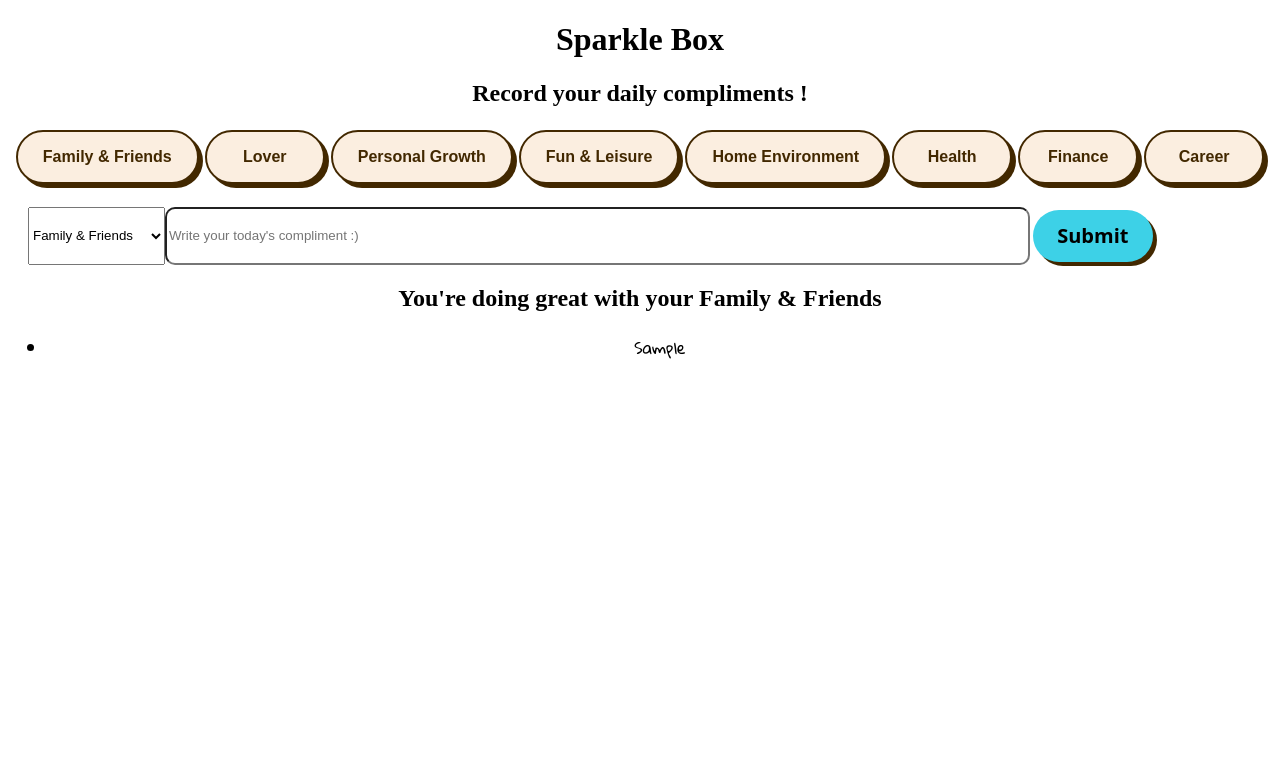
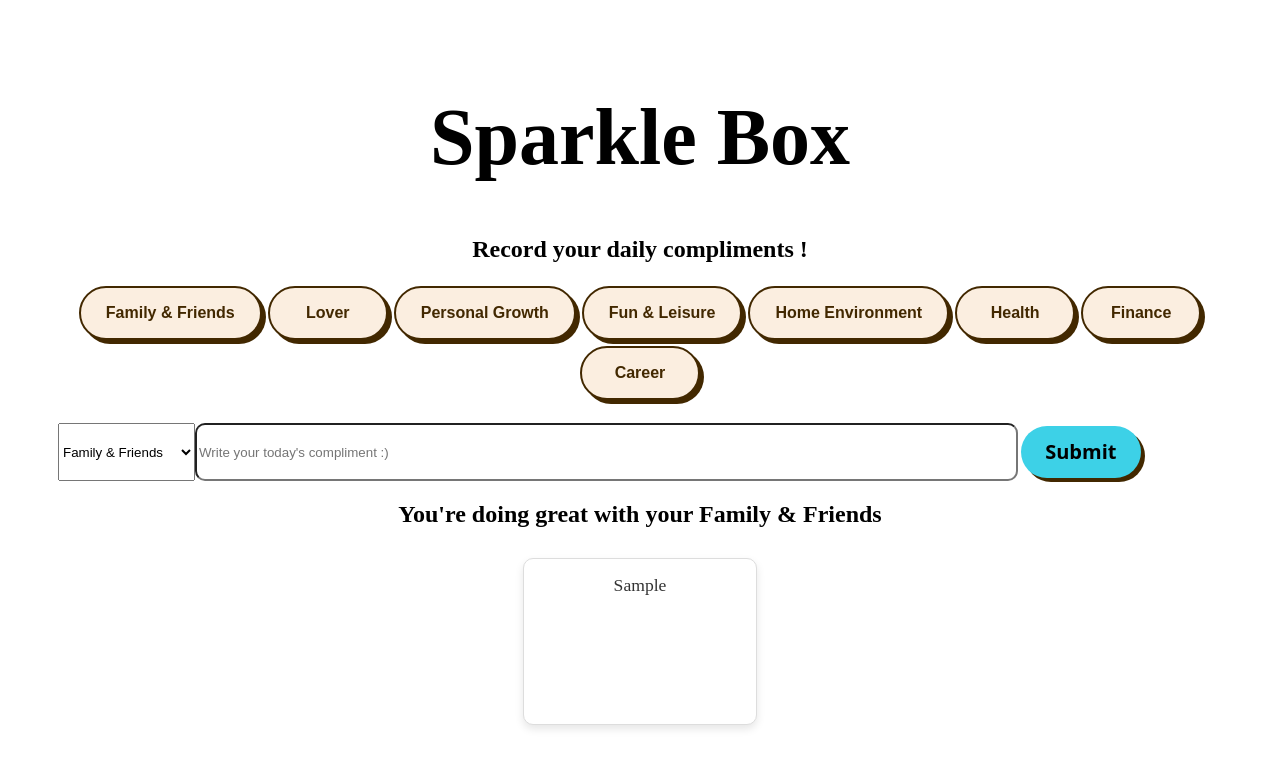
Before and after one commit to Jean-yun/SparkleBox_js, a React (Create React App) app: page / in a window 1280 px wide. Both pictures are taken after typing "Sample" into the empty fields and a click on the button "Submit". Shown: the top 768 px of the page. Built offline with nearby package versions, Linux system fonts and the light colour scheme; a web font is replaced by a local one.

Commit message:
aligned data into card types instead of list

```diff
--- a/src/App.js
+++ b/src/App.js
@@ -92,14 +92,13 @@ function App() {
       {/* Display the compliments for the selected sector*/}
       <div>
         <h2 className={styles.generalText}>You're doing great with your {displayedSector} </h2>
-        <ul>
-
+        <div className={styles.cardContainer}>
           {/* filter compliments only of selected sector */}
           {words
             .filter(word => word.sector === displayedSector)
-            .map((word, index) => (<li key={index}> {word.text} </li>))
+            .map((word, index) => (<div key={index} className={styles.card}> {word.text} </div>))
           }
-        </ul>
+        </div>
       </div>
 
     </div>
--- a/src/App.module.css
+++ b/src/App.module.css
@@ -2,12 +2,15 @@
 
 .app {
 text-align: center;
+padding: 30px;
 }
 
 .title {
 font-family: "Stylish", serif;
 text-align: center;
+font-size: 5rem;
 }
+
 
 .generalText {
 	font-family: "Delius Swash Caps", cursive;
@@ -21,6 +24,8 @@ form {
 display: flex;
 margin: 20px
 }
+
+
 
 
 button {
@@ -107,5 +112,36 @@ border-radius: 10px;
 	}
 }
 
-ul {
-font-family: "Gloria Hallelujah", cursive;}
+
+.cardContainer {
+	display: flex;
+	flex-wrap: wrap;
+	gap: 1rem;
+	/* 카드 간의 간격 */
+	justify-content: center;
+	/* 카드 정렬 */
+}
+
+.card {
+	background-color: #fff;
+	margin: 10px;
+	border: 1px solid #ddd;
+	border-radius: 10px;
+	box-shadow: 0 4px 8px rgba(0, 0, 0, 0.1);
+	aspect-ratio: 3/ 2;
+	padding: 1rem;
+	width: 200px;
+	text-align: center;
+	font-size: 1rem;
+	color: #333;
+}
+
+.card:hover {
+	box-shadow: 0 6px 12px rgba(0, 0, 0, 0.2);
+}
+
+@media (min-width: 768px) {
+	.card {
+		font-size: 1.1rem;
+	}
+}
```
